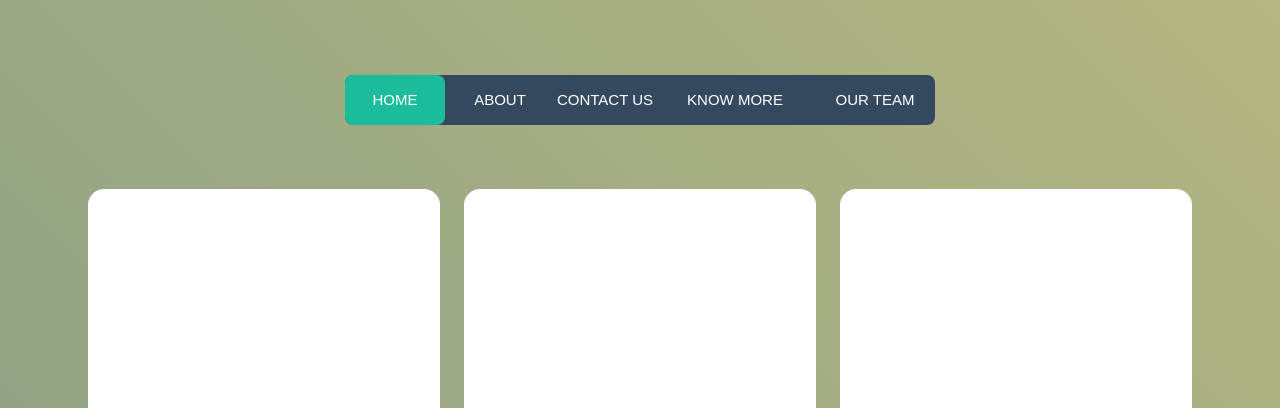
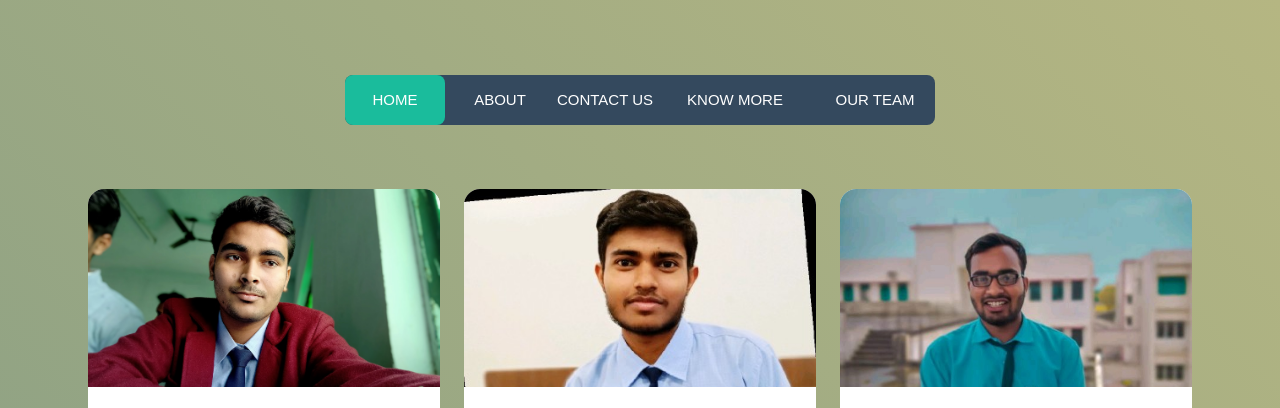
Before and after one commit to machphy/new-one, a plain HTML site: page index.html in a window 1280 px wide. Shown: the top 408 px of the page. Drawn offline with nearby package versions, Linux system fonts and the light colour scheme; the site is published under a folder, as on GitHub Pages, so addresses that start at the root find nothing.

Commit message:
Update index.html

```diff
--- a/index.html
+++ b/index.html
@@ -24,7 +24,7 @@
       <article>
         <div class="article-wrapper">
           <figure>
-            <img src="/rajeev.jpg" alt="">
+            <img src="rajeev.jpg" alt="">
           </figure>
           <div class="article-body">
             <h2>Mr Rajeev Sharma</h2>
@@ -42,7 +42,7 @@
 
         <div class="article-wrapper">
           <figure>
-            <img src="/1662388663720.jpeg" alt="">
+            <img src="1662388663720.jpeg" alt="">
           </figure>
           <div class="article-body">
             <h2>Mr Satendra Jaiswal</h2>
@@ -60,7 +60,7 @@
 
         <div class="article-wrapper">
           <figure>
-            <img src="/sandeeop bhai.jpeg" alt="">
+            <img src="sandeeop bhai.jpeg" alt="">
           </figure>
           <div class="article-body">
             <h2>Mr Sandeep Prajapati</h2>
```
